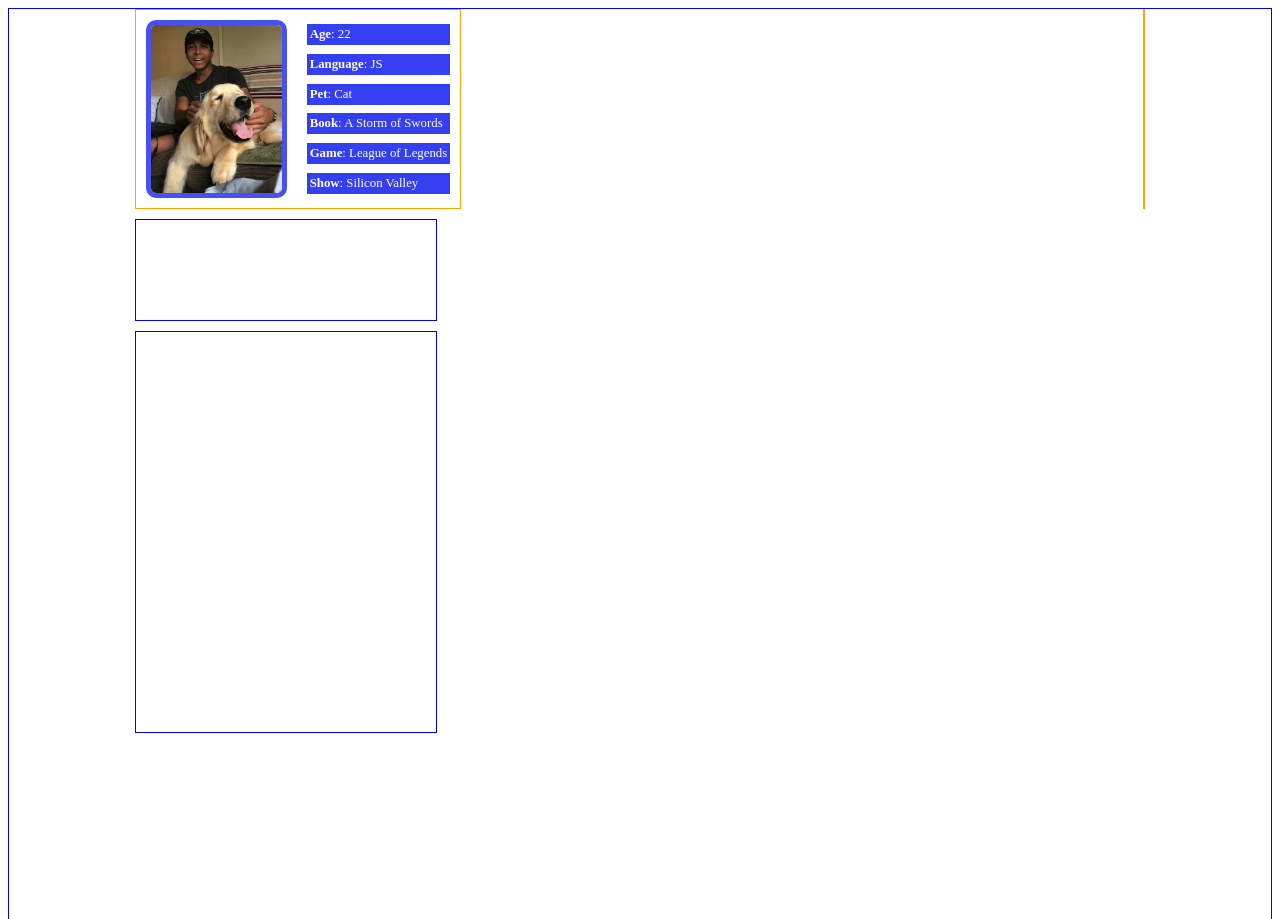
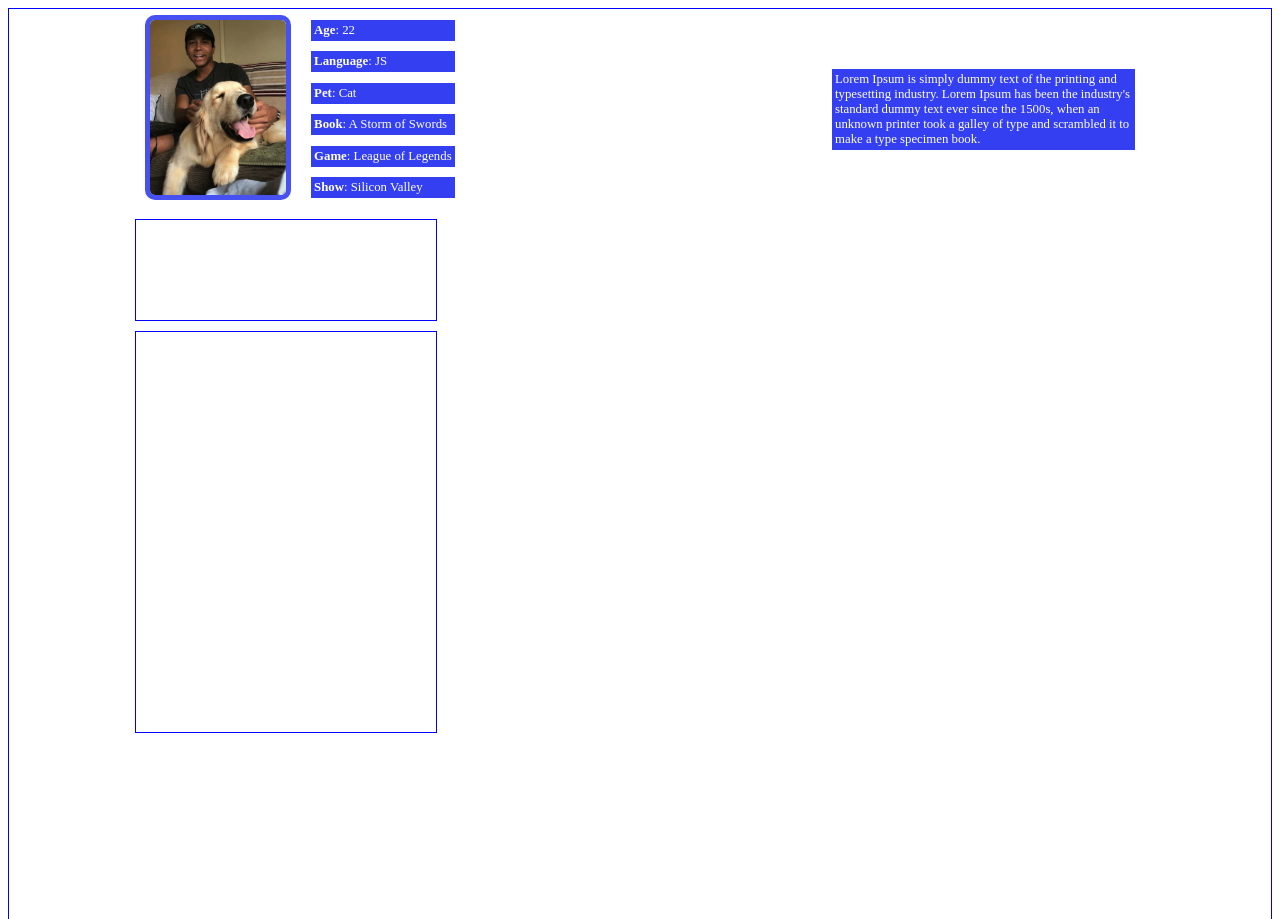
Before and after one commit to WorldUnfurled/summoner_dashboard, a website: page index.html in a window 1280 px wide. Shown: the top 919 px of the page. Drawn offline with Linux system fonts and the light colour scheme; no server answers.

Commit message:
Realign header items; Revamp header css

```diff
--- a/index.html
+++ b/index.html
@@ -27,8 +27,14 @@
             <p><b>Show</b>: Silicon Valley</p>
           </div>
         </div>
-        <div class="header-item header-item-2"></div>
-        <div class="header-item header-item-3"></div>
+        <div class="header-item header-item-3">
+          <p>
+            Lorem Ipsum is simply dummy text of the printing and typesetting
+            industry. Lorem Ipsum has been the industry's standard dummy text
+            ever since the 1500s, when an unknown printer took a galley of type
+            and scrambled it to make a type specimen book.
+          </p>
+        </div>
       </section>
       <section class="content" id="sidebar">
         <div class="info rank-info"></div>
--- a/style.css
+++ b/style.css
@@ -10,7 +10,12 @@
   border: 1px solid blue;
 }
 
-.content {
+p {
+  margin: 0;
+  font-size: 0.8rem;
+  color: white;
+  background-color: rgb(52, 63, 241);
+  padding: 3px;
 }
 
 #header {
@@ -20,23 +25,23 @@
   background-image: url("img/worlds_2021_banner_0.jpg");
   background-position: center;
   background-size: cover;
+  align-items: center;
 }
 
 .header-item-1 {
   display: flex;
   flex-direction: row;
-  border: 1px solid orange;
+  flex-basis: 100%;
 }
 
 .profile {
-  display: flex;
-  max-width: 50%;
   padding: 10px;
 }
 
 .profile_pic {
   border: 5px solid rgba(52, 63, 241, 0.9);
   border-radius: 10px;
+  height: 175px;
 }
 
 .profile_data_container {
@@ -45,22 +50,15 @@
   justify-content: space-around;
 }
 
-p {
-  margin: 0;
-  font-size: 0.8rem;
-  color: white;
-  background-color: rgb(52, 63, 241);
-  padding: 3px;
+.header-item-3 {
+  display: flex;
+  flex-basis: 100%;
+  justify-content: right;
+  padding: 10px;
 }
 
-.header-item-2 {
-  flex-grow: 2;
-}
-
-.header-item-3 {
-  display: flex;
-  flex-direction: row;
-  border: 1px solid orange;
+.header-item-3 > * {
+  width: 60%;
 }
 
 #sidebar {
```
